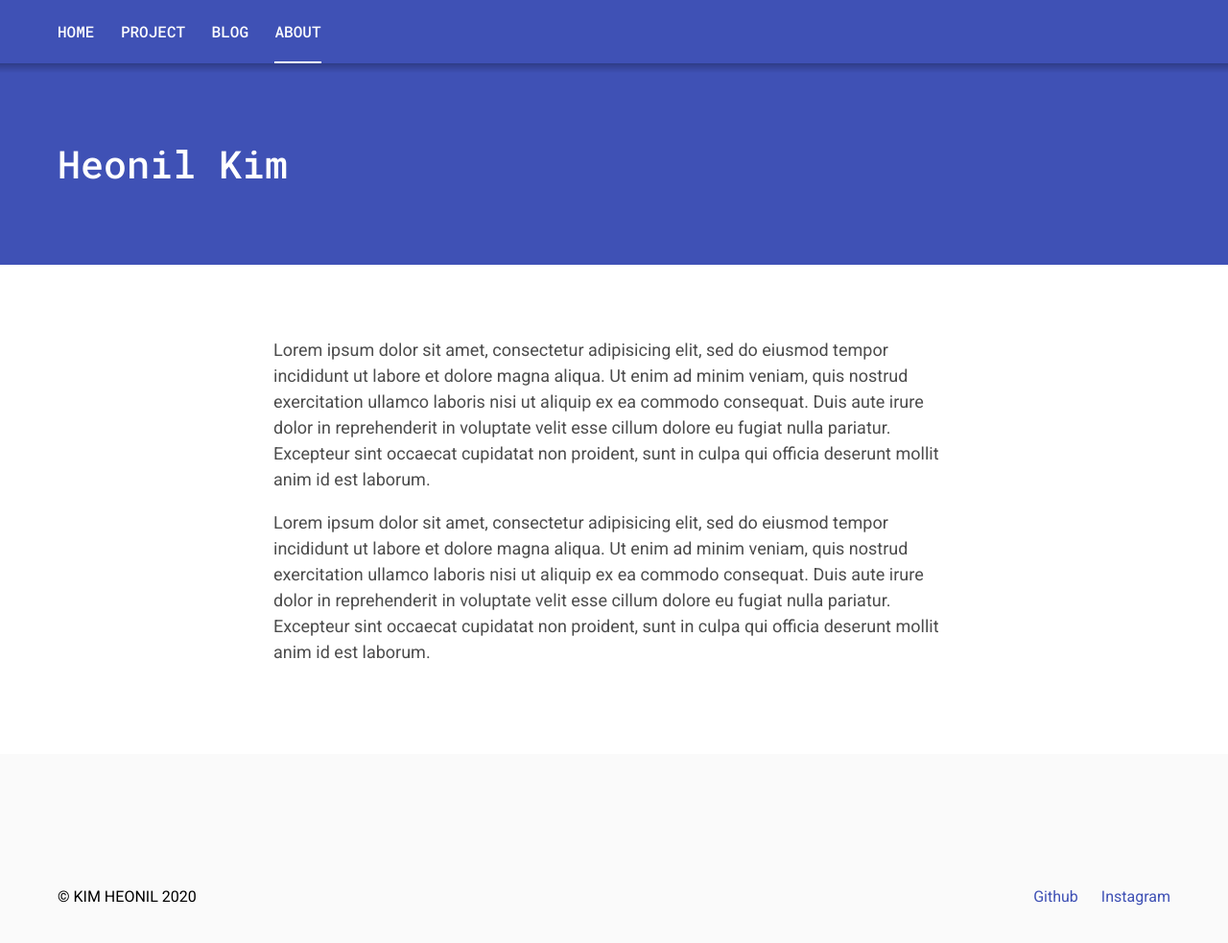
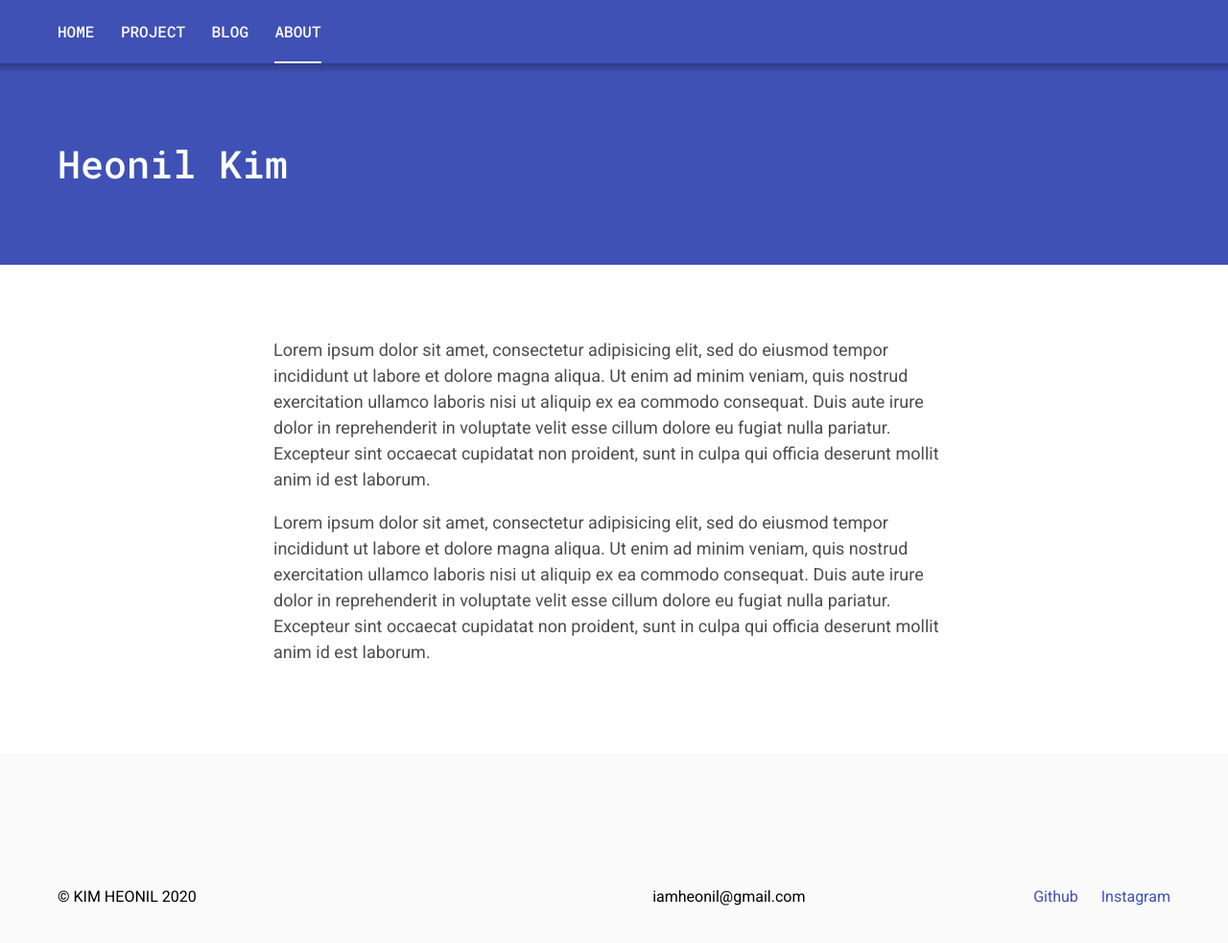
Before and after one commit to iamheonil/iamheonil.github.io, a Jekyll site: the page built from _pages/about.markdown, in a window 1280 px wide and 1086 px high. Shown: the top 983 px of the window at 96% size. Built offline with Jekyll 4.4.1, drawn with Linux system fonts in a browser that asks for light colours.

Commit message:
Blog Modify

```diff
--- a/_includes/footer.html
+++ b/_includes/footer.html
@@ -1,6 +1,7 @@
 <footer class="c-footer">
   <div class="u-container c-footer__container">
-    <p>&copy; KIM HEONIL {{ site.time | date: '%Y' }}</p>
+    <legend><p>&copy; KIM HEONIL {{ site.time | date: '%Y' }}</p></legend><br>
+    <p>iamheonil@gmail.com</p>
     <p>
       {% if site.twitterUsername %}<a href="https://twitter.com/{{ site.twitterUsername }}"target='_blank'>Twitter</a>{% endif %}
       {% if site.githubUsername %}<a href="https://github.com/{{ site.githubUsername }}"target='_blank'>Github</a>{% endif %}
```
